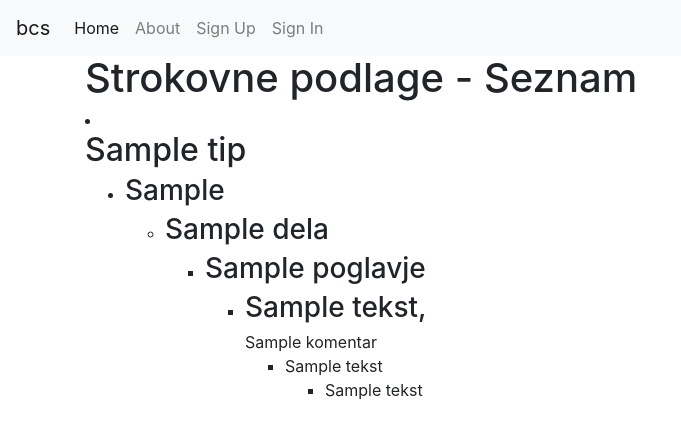
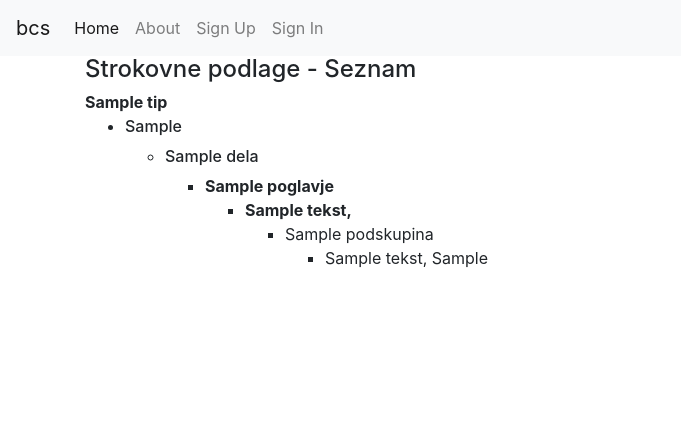
Before and after one commit to pavlovicr/bcs, a Django app: template bcs/templates/podrobnosti/specifikacija_list.html in a window 1280 px wide. Shown: the top 439 px of the page, without its empty margins (0-681 px from the left). Run offline with Django 3.2, Linux system fonts and the light colour scheme; the template is opened without the code that fills it: most values are stand-ins (such as "Sample title", 1, 10 or a date in 2020); style sheets or scripts are compiled from the project's sources; parts of the project's set-up code (start-up, migrations or seed data) failed here and were passed over; some libraries are stand-ins or nearby versions.

Commit message:
dolocila2 skupaj z bazo. Ni slabo

```diff
--- a/bcs/osnova/models.py
+++ b/bcs/osnova/models.py
@@ -3,7 +3,7 @@ from django.db import models
 # polje "opis" za vse modelsa popii,podrobnosti
 class Osnova(models.Model):
     stevilka = models.IntegerField(blank=True,null=True)
-    tekst = models.CharField(max_length=100)
+    tekst = models.CharField(max_length=500)
 
     class Meta:
         abstract = True
--- a/bcs/templates/podrobnosti/specifikacija_list.html
+++ b/bcs/templates/podrobnosti/specifikacija_list.html
@@ -2,40 +2,41 @@
 
 {% block content %}
 
-<h1>Strokovne podlage - Seznam</h1>
+<h4>Strokovne podlage - Seznam</h4>
 
 <!--  grupiramo list po  tip specifikacije (popis,dolocilo) -->
 {% regroup object_list by tip as podlage %}
 {% for tip in podlage %}
-<li><h2>{{ tip.grouper }}</h2></li>
+<b>{{ tip.grouper }}</b>
 
 <ul>
     <!--  grupiramo list po  vrsta del -->
     {% regroup tip.list by poglavje.dela.vrsta_del as podlage %}
     {% for vrsta_del in podlage %}
-    <li><h3>{{ vrsta_del.grouper }}</h3></li>
+    <li><h6>{{ vrsta_del.grouper }}</h6></li>
     <ul>
         <!--  grupiramo list po  dela -->
         {% regroup vrsta_del.list by poglavje.dela as podlage %}
         {% for dela in podlage %}
-        <li><h3>{{ dela.grouper }}</h3></li>
+        <li><h6>{{ dela.grouper }}</h6></li>
         <ul>
             <!--  grupiramo list po  poglavje -->
             {% regroup dela.list by poglavje as podlage %}
             {% for poglavje in podlage %}
-            <li><h3>{{ poglavje.grouper }}</h3></li>
+            <li><b>{{ poglavje.grouper }}</b></li>
             <ul>
                 <!--  listamo specifikacije -->
                 {% for specifikacija in poglavje.list %}
-                <li><h3>{{ specifikacija.tekst }},</h3>{{specifikacija.komentar}}</li>
+                <li><b>{{ specifikacija.tekst }},</b></li>
                 <ul>
-                    <!--  znotraj specifikacij listamo podskupine specifikacij -->
-                    {% for podskupina in specifikacija.podskupina_set.all %}
-                    <li>{{ podskupina.tekst }}</li>
+                    <!--  znotraj specifikacij grupiramo podskupine -->
+                    {% regroup specifikacija.podrobnost_set.all by podskupina as podlage %}
+                    {% for podskupina in podlage %}
+                    <li>{{ podskupina.grouper }}</li>
                     <ul>
                         <!--  znotraj poskupi specifikacij listamo podrobnosti -->
-                        {% for podrobnost in podskupina.podrobnost_set.all %}
-                        <li>{{ podrobnost.tekst }}</li>
+                        {% for podrobnost in podskupina.list %}
+                        <li>{{ podrobnost.tekst }}, {{podrobnost.tekst_za_popis}}</li>
                         {% endfor %}
                     </ul>
                     {% endfor %}
```
Also changed, not shown: bcs/podrobnosti/models.py (+5 -9 lines), bcs/podrobnosti/migrations/0003_auto_20180318_1739.py (added), bcs/podrobnosti/migrations/0004_auto_20180318_1743.py (added), bcs/podrobnosti/migrations/0005_auto_20180318_1813.py (added), bcs/podrobnosti/migrations/0006_auto_20180318_1842.py (added), bcs/popisi/migrations/0002_auto_20180318_1813.py (added), 1 other file.
